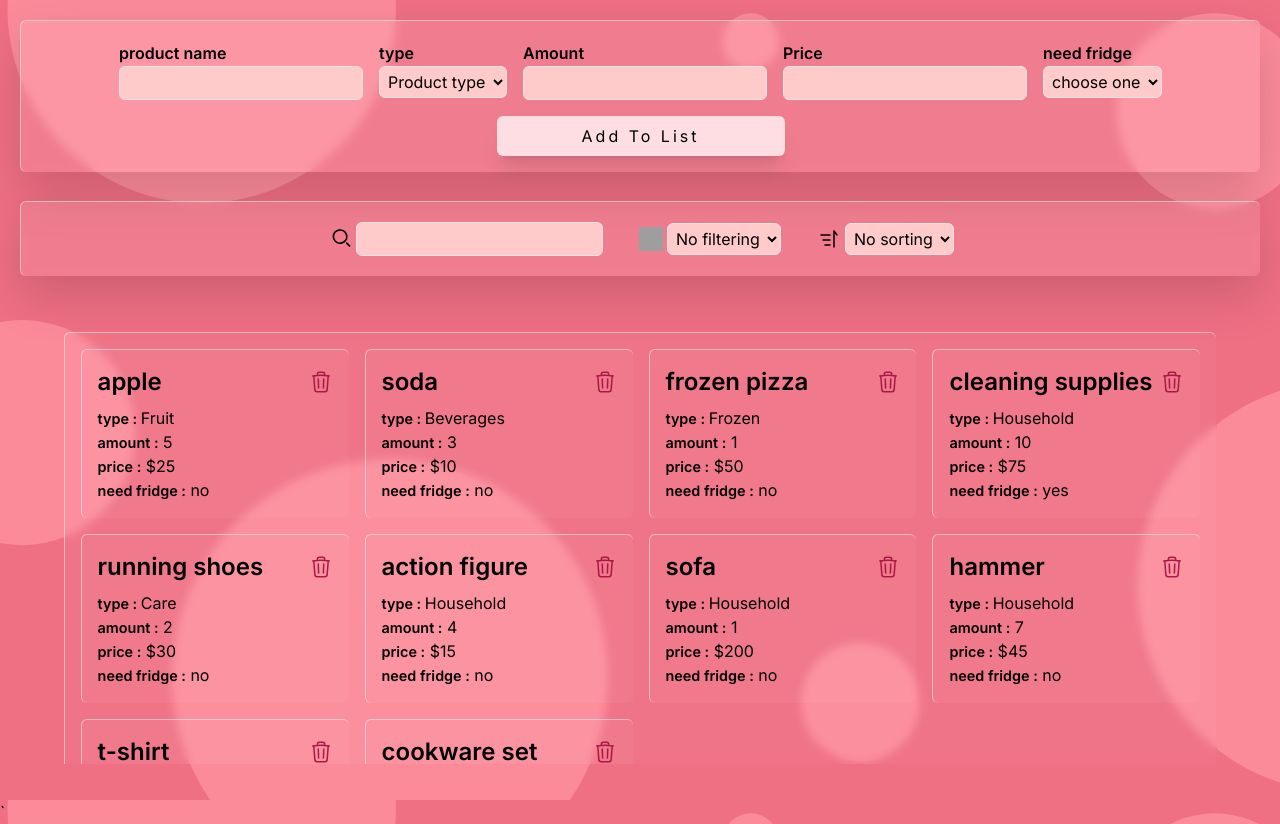
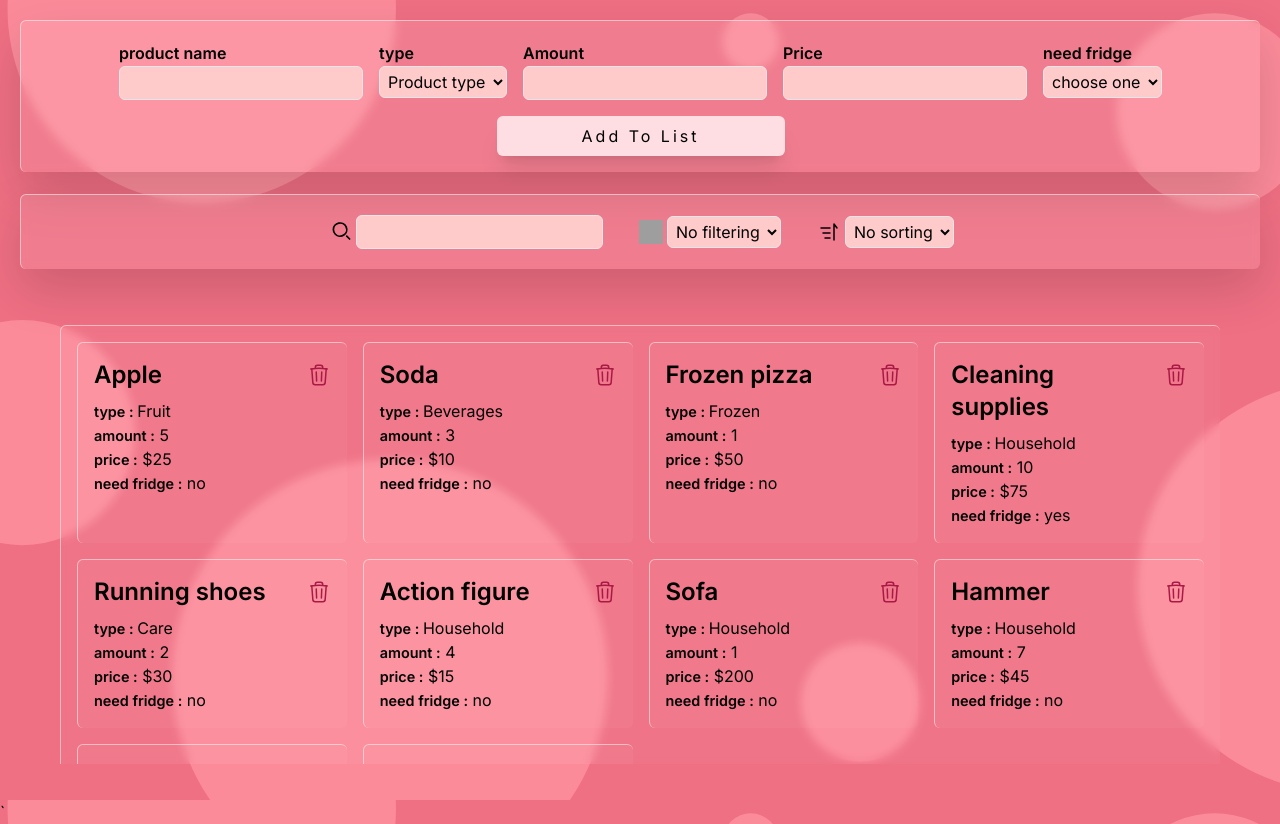
Before and after one commit to mohammadkhakshoor/shoppingList-tracker, a React (Vite) app: page / in a window 1280 px wide. Built offline with nearby package versions, Linux system fonts and the light colour scheme; grey boxes are pictures that could not be loaded.

Commit message:
UPDATE: update the upper and lower case of prduct name

```diff
--- a/src/components/ProductShowCard.jsx
+++ b/src/components/ProductShowCard.jsx
@@ -2,7 +2,7 @@ import React from "react";
 
 const ProductShowCard = ({ items, setItems, filterTerm, sortBy, filterBy }) => {
   const result = items
-    .filter((i) => i.productName.includes(filterTerm))
+    .filter((i) => i.productName.includes(filterTerm.toLowerCase()))
     .filter((i) => (filterBy === "nothing" ? i : i.productType === filterBy))
     .sort((a, b) => {
       if (sortBy === "No") {
@@ -31,7 +31,8 @@ const ProductShowCard = ({ items, setItems, filterTerm, sortBy, filterBy }) => {
             <div className="  flex flex-col gap-2">
               <h2 className="  lg:text-2xl  font-bold text-2xl">
                 {" "}
-                {i.productName}
+                {i.productName.at(0).toUpperCase() +
+                  i.productName.slice(1).toLowerCase()}
               </h2>
               <div className="max-lg:grid max-lg:grid-cols-2 max-lg:gap-x-3 max-lg:gap-y-[1px]">
                 <p>
```
